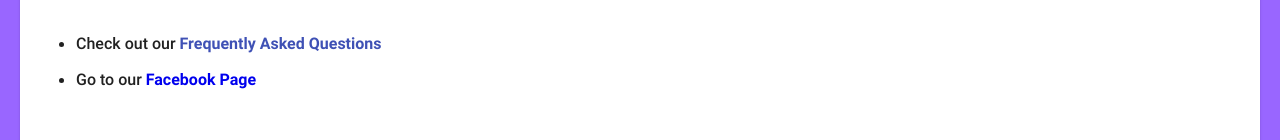
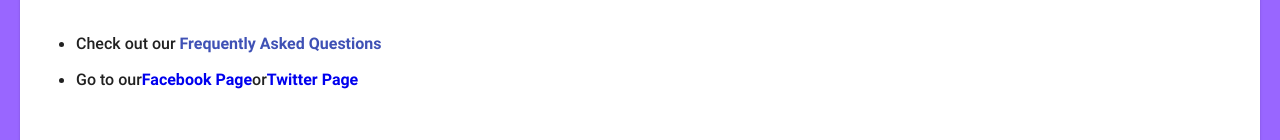
Before and after one commit to SheaMeyers/anonymous-reviewer-django-react, a React (Create React App) app: page / in a window 1280 px wide. Shown: the part 782-922 px from the top of the page. Built offline with nearby package versions, Linux system fonts and the light colour scheme; no server answers.

Commit message:
Add twitter page

```diff
--- a/src/components/LandingPage.tsx
+++ b/src/components/LandingPage.tsx
@@ -158,11 +158,19 @@ const LandingPage: React.FC = () => {
               <p className="Faq-text">Check out our <Link className="Faq-link" onClick={() => history.push('/faq')}> Frequently Asked Questions</Link> </p>
             </li>
             <li>
-              <p className="Faq-text">Go to our <a
+              <p className="Faq-text">Go to our
+                <a
                     className="Faq-link"
                     href="https://www.facebook.com/anonReviewer"
                     target="_blank" rel="noopener noreferrer">
                     Facebook Page
+                </a>
+                 or
+                <a
+                    className="Faq-link"
+                    href="https://twitter.com/AnonRevWebsite"
+                    target="_blank" rel="noopener noreferrer">
+                    Twitter Page
                 </a>
               </p>
             </li>
```
